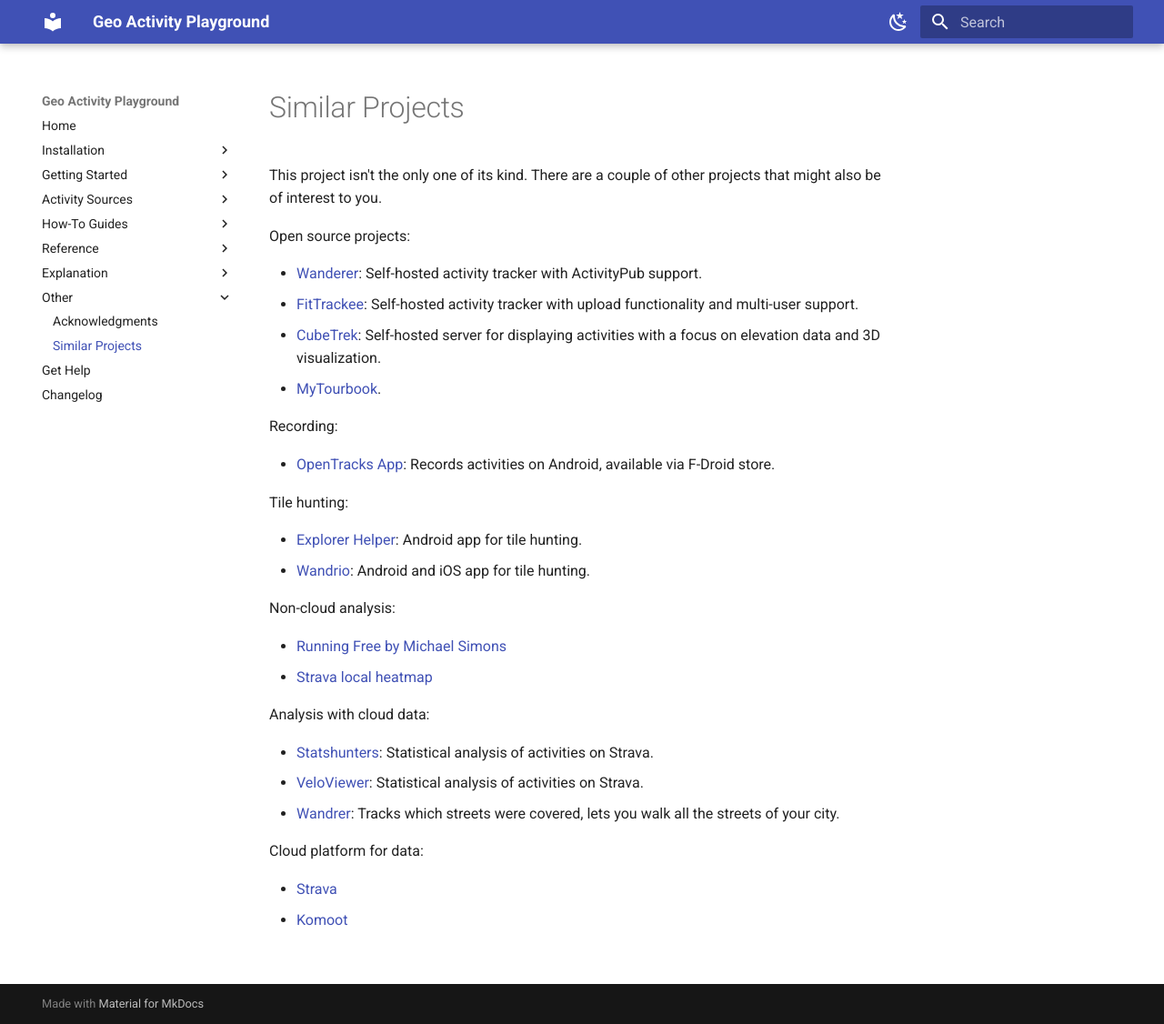
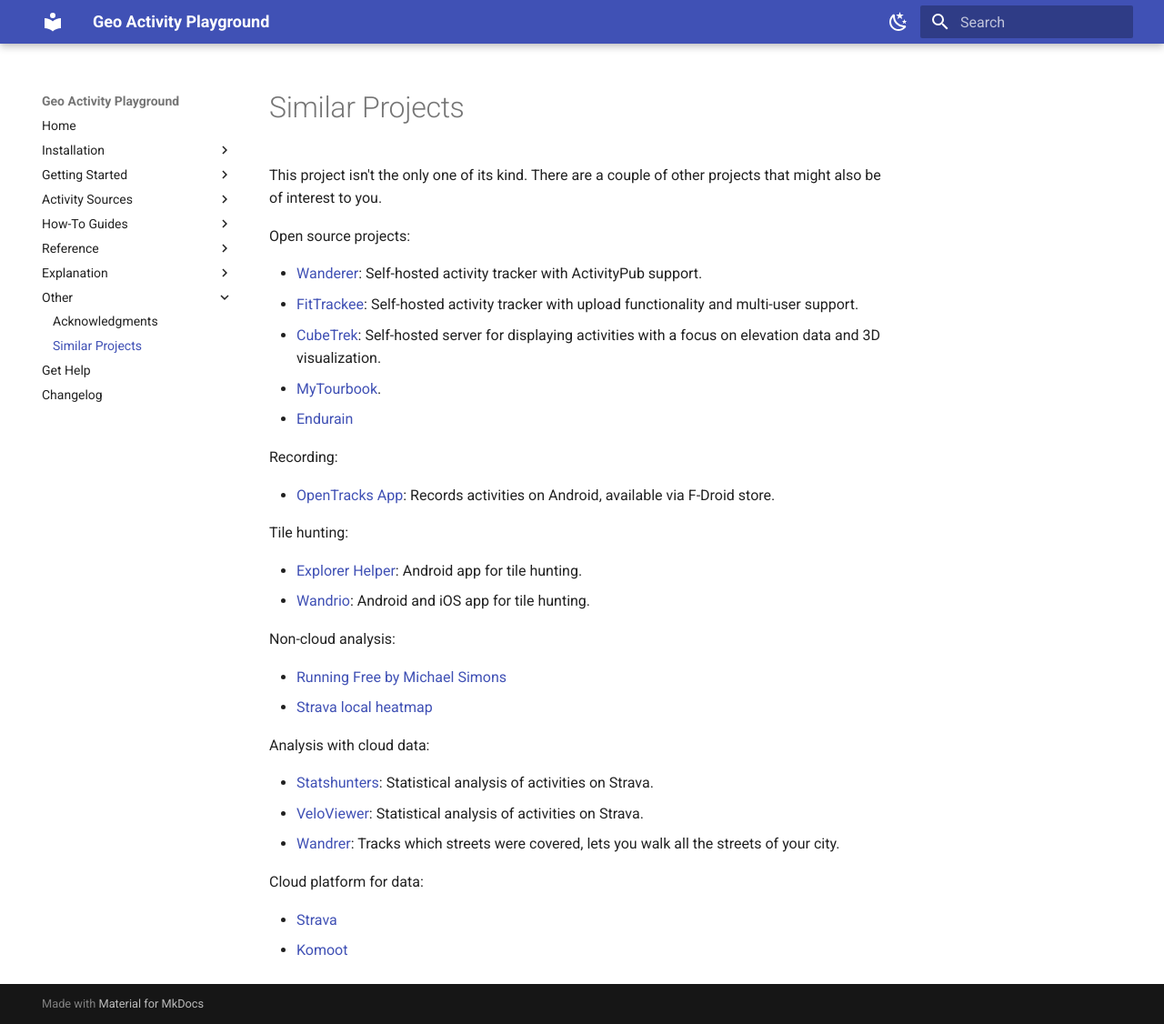
Before and after one commit to martin-ueding/geo-activity-playground, an MkDocs documentation site: the page built from docs/similar-projects.md, in a window 1280 px wide and 1126 px high. Shown: the whole window at 91% size. Built offline with MkDocs 1.6.1 and Material for MkDocs 9.7.7, drawn with Linux system fonts in a browser that asks for light colours.

Commit message:
docs: mention Endurain

```diff
--- a/docs/similar-projects.md
+++ b/docs/similar-projects.md
@@ -8,6 +8,7 @@
 - [FitTrackee](https://docs.fittrackee.org/en/index.html): Self-hosted activity tracker with upload functionality and multi-user support.
 - [CubeTrek](https://cubetrek.com/): Self-hosted server for displaying activities with a focus on elevation data and 3D visualization.
 - [MyTourbook](https://mytourbook.sourceforge.io/mytourbook/).
+- [Endurain](https://github.com/endurain-project/endurain)
 
 Recording:
 
```
